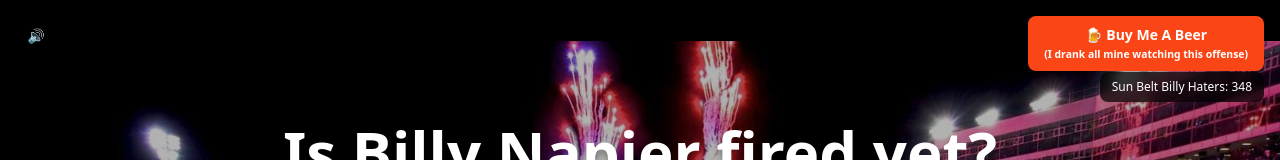
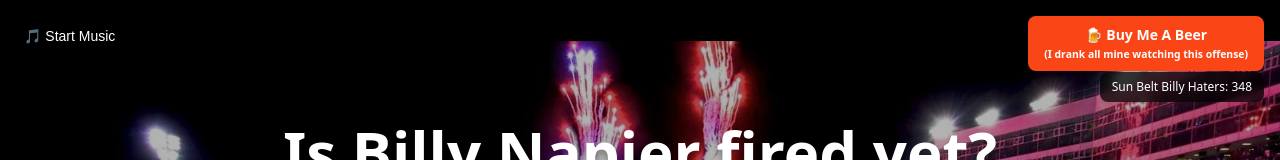
Before and after one commit to maxeatssnacks/isbillynapierfired, a React (Vite) app: page / in a window 1280 px wide. Shown: the top 160 px of the page. Built offline with nearby package versions, Linux system fonts and the light colour scheme; no server answers.

Commit message:
Fix autoplay by requiring user interaction first
- Removed failed autoplay attempts that were blocked by browser
- Added 'Start Music' button for fired state that starts at 9 seconds
- User must click once to enable audio, then mute button appears
- Complies with browser autoplay policies

```diff
--- a/src/components/AudioPlayer.jsx
+++ b/src/components/AudioPlayer.jsx
@@ -19,29 +19,6 @@ function AudioPlayer({ isFired }) {
             audioRef.current.src = currentSrc
             audioRef.current.loop = true
             audioRef.current.load()
-
-            // If fired state, try to auto-play immediately at 9 seconds
-            if (isFired) {
-                setHasUserInteracted(true)
-                // Wait for audio to be ready, then play at 9 seconds
-                const playAudio = () => {
-                    audioRef.current.currentTime = 9
-                    audioRef.current.play().then(() => {
-                        setIsPlaying(true)
-                        console.log('Audio started playing automatically at 9 seconds')
-                    }).catch((error) => {
-                        console.error('Auto-play failed:', error)
-                        setHasUserInteracted(false)
-                    })
-                }
-
-                // Try to play immediately, or wait for canplay event
-                if (audioRef.current.readyState >= 3) { // HAVE_FUTURE_DATA
-                    playAudio()
-                } else {
-                    audioRef.current.addEventListener('canplay', playAudio, { once: true })
-                }
-            }
         }
     }, []) // Run only on mount
 
@@ -50,9 +27,13 @@ function AudioPlayer({ isFired }) {
         if (!hasUserInteracted && audioRef.current) {
             setHasUserInteracted(true)
             try {
+                // If fired state, start at 9 seconds
+                if (isFired) {
+                    audioRef.current.currentTime = 9
+                }
                 await audioRef.current.play()
                 setIsPlaying(true)
-                console.log('Audio started playing after user interaction')
+                console.log(`Audio started playing after user interaction${isFired ? ' at 9 seconds' : ''}`)
             } catch (error) {
                 console.error('Audio play failed:', error)
             }
@@ -124,13 +105,13 @@ function AudioPlayer({ isFired }) {
             </audio>
 
             <div className="audio-controls">
-                {!hasUserInteracted && !isFired ? (
+                {!hasUserInteracted ? (
                     <button
                         className="audio-button play"
                         onClick={handleUserInteraction}
-                        title="Click to enable audio"
+                        title={isFired ? "Click to start music at 9 seconds" : "Click to enable audio"}
                     >
-                        ▶️
+                        {isFired ? "🎵 Start Music" : "▶️"}
                     </button>
                 ) : (
                     <button
```
